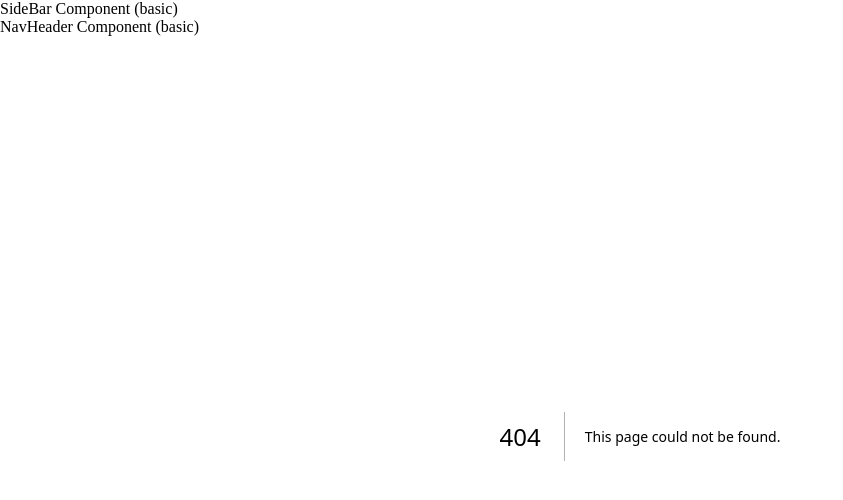
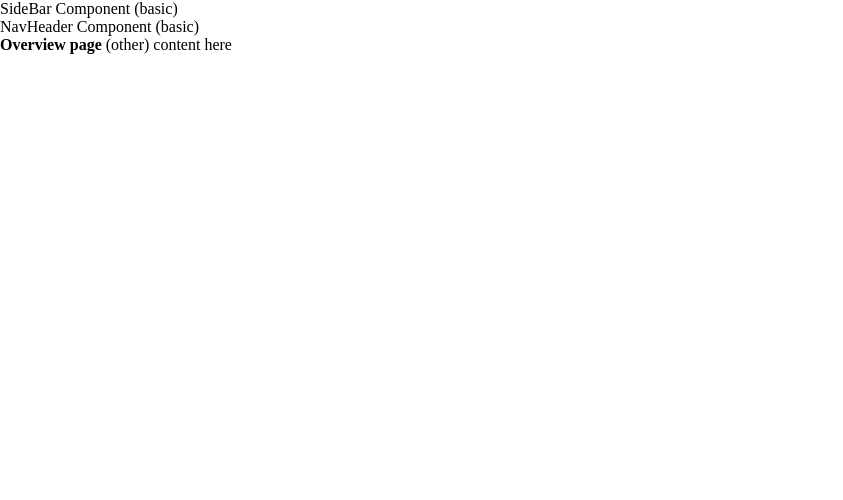
Before and after one commit to code-collabo/collabo-community-app, a Next.js app in the folder client/: page /code-collabo/overview in a window 1280 px wide. Before the commit this address had no page. Shown: the top 500 px of the page, without its empty margins (0-843 px from the left). Built offline with nearby package versions, Linux system fonts and the light colour scheme.

Commit message:
Change page route names to new community structure

```diff
--- /dev/null
+++ b/client/src/pages/code-collabo/index.ts
@@ -0,0 +1 @@
+export { default } from './overview';
--- a/client/src/pages/community/start-here.tsx
+++ b/client/src/pages/code-collabo/overview.tsx
@@ -3,13 +3,13 @@ import style from '@/styles/modules/start-here.module.css';
 import { app } from '../../helpers/common';
 
 export default function StartHerePage() {
-  const title = `${app.name} | Community `;
+  const title = `${app.name} | Overview `;
   return (
     <>
       <Head>
         <title>{title}</title>
       </Head>
-      <p><b>Start here page</b> (other) content here</p>
+      <p><b>Overview page</b> (other) content here</p>
     </>
   );
 };
--- a/client/src/pages/community/projects.tsx
+++ b/client/src/pages/code-collabo/projects.tsx
@@ -2,7 +2,7 @@ import { app } from '@/helpers/common';
 import Head from 'next/head';
 
 export default function ProjectsPage() {
-  const title = `${app.name} | Projects `;
+  const title = `${app.name} | Projects`;
   return (
     <>
       <Head>
--- a/client/src/pages/community/index.ts
+++ /dev/null
@@ -1 +0,0 @@
-export { default } from './start-here';
--- a/client/src/pages/index.ts
+++ b/client/src/pages/index.ts
@@ -1 +1 @@
-export { default } from './community';
+export { default } from './code-collabo';
```
